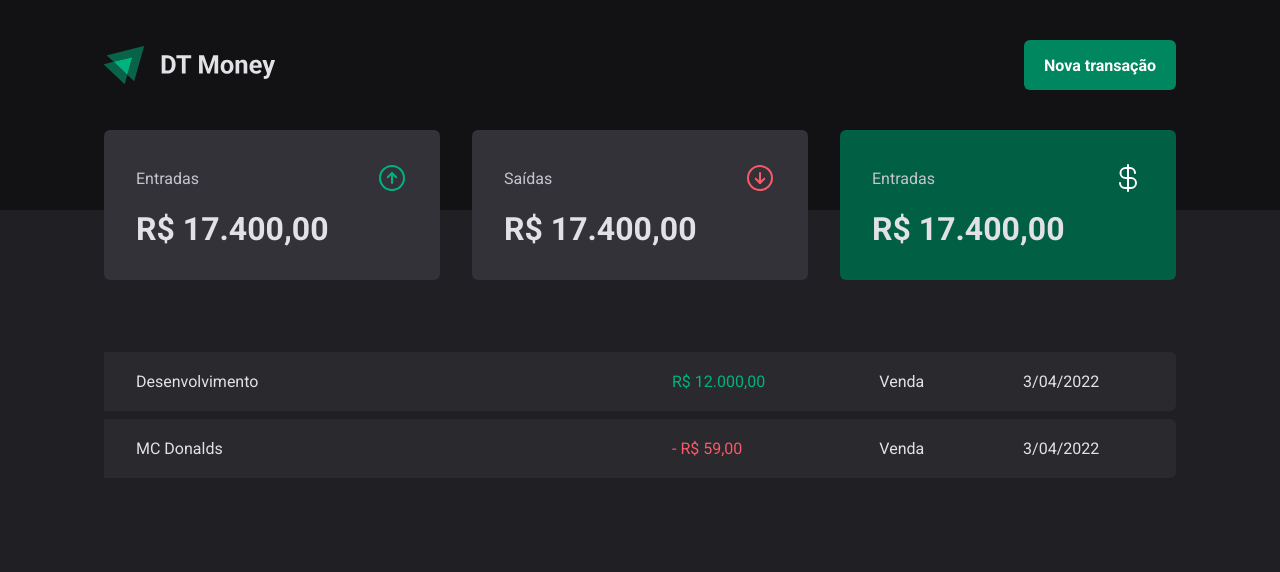
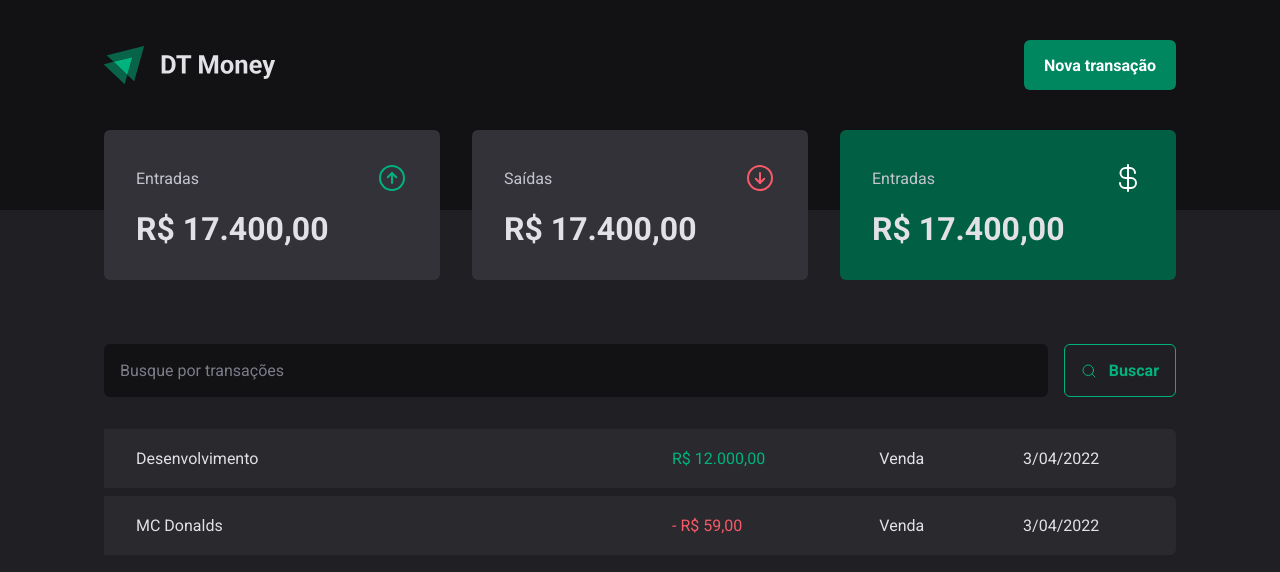
Before and after one commit to gabrieltsx/dt-money, a React (Vite) app: page / in a window 1280 px wide. Shown: the top 572 px of the page. Built offline with nearby package versions, Linux system fonts and the light colour scheme.

Commit message:
add searchform container

```diff
--- /dev/null
+++ b/src/components/SearchForm/index.tsx
@@ -0,0 +1,15 @@
+import { MagnifyingGlass } from "phosphor-react";
+import { SearchFormContainer } from "./styles";
+
+export function SearchForm() {
+    return (
+        <SearchFormContainer>
+            <input type="text" placeholder="Busque por transações" />
+
+            <button type="submit">
+                <MagnifyingGlass />
+                Buscar
+            </button>
+        </SearchFormContainer>
+    )
+}
--- /dev/null
+++ b/src/components/SearchForm/styles.ts
@@ -0,0 +1,40 @@
+import styled from "styled-components";
+
+export const SearchFormContainer = styled.form`
+    display: flex;
+    gap: 1rem;
+
+    input {
+        flex: 1;
+        border-radius: 6px;
+        border: 0;
+        background: ${props => props.theme["gray-900"]};
+        color: ${props => props.theme["gray-300"]};
+        padding: 1rem;
+
+        &::placeholder {
+            color: ${props => props.theme["gray-500"]};
+        }
+    }
+
+    button {
+       display: flex;
+       align-items: center;
+       gap: 0.75rem;
+
+       border: 0;
+       padding: 1rem;
+       background: transparent;
+       border: 1px solid ${props => props.theme["green-300"]};
+       color: ${props => props.theme["green-300"]};
+       font-weight: bold;
+       border-radius: 6px;
+
+       &:hover {
+            background: ${props => props.theme["green-500"]};
+            border-color:${props => props.theme["green-500"]};
+            color: ${props => props.theme.white};
+            transition: background-color 0.2s, color 0.2s, border-color 0.2s;
+       }
+    }
+`
--- a/src/pages/Transactions/index.tsx
+++ b/src/pages/Transactions/index.tsx
@@ -1,4 +1,5 @@
 import { Header } from '../../components/Header'
+import { SearchForm } from '../../components/SearchForm'
 import { Summary } from '../../components/Summary'
 import { PriceHighlight, TransactionsContainer, TransactionsTable } from './styles'
 
@@ -9,6 +10,8 @@
       <Summary />
 
       <TransactionsContainer>
+        <SearchForm />
+
         <TransactionsTable>
           <tbody>
             <tr>
--- a/src/pages/Transactions/styles.ts
+++ b/src/pages/Transactions/styles.ts
@@ -11,7 +11,7 @@
     width: 100%;
     border-collapse: separate;
     border-spacing: 0 0.5rem;
-    /* margin-top: 1.5rem; */
+    margin-top: 1.5rem;
 
     td {
         padding: 1.25rem 2rem;
```
